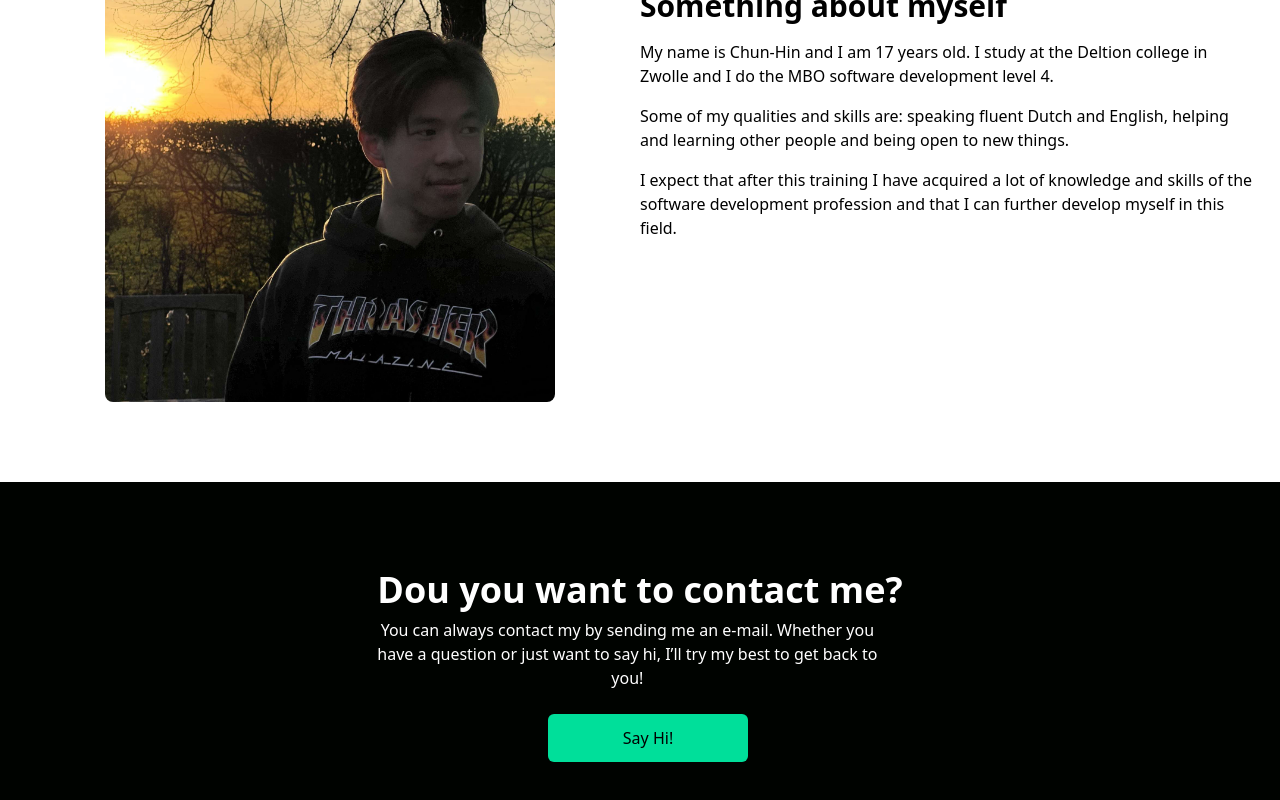
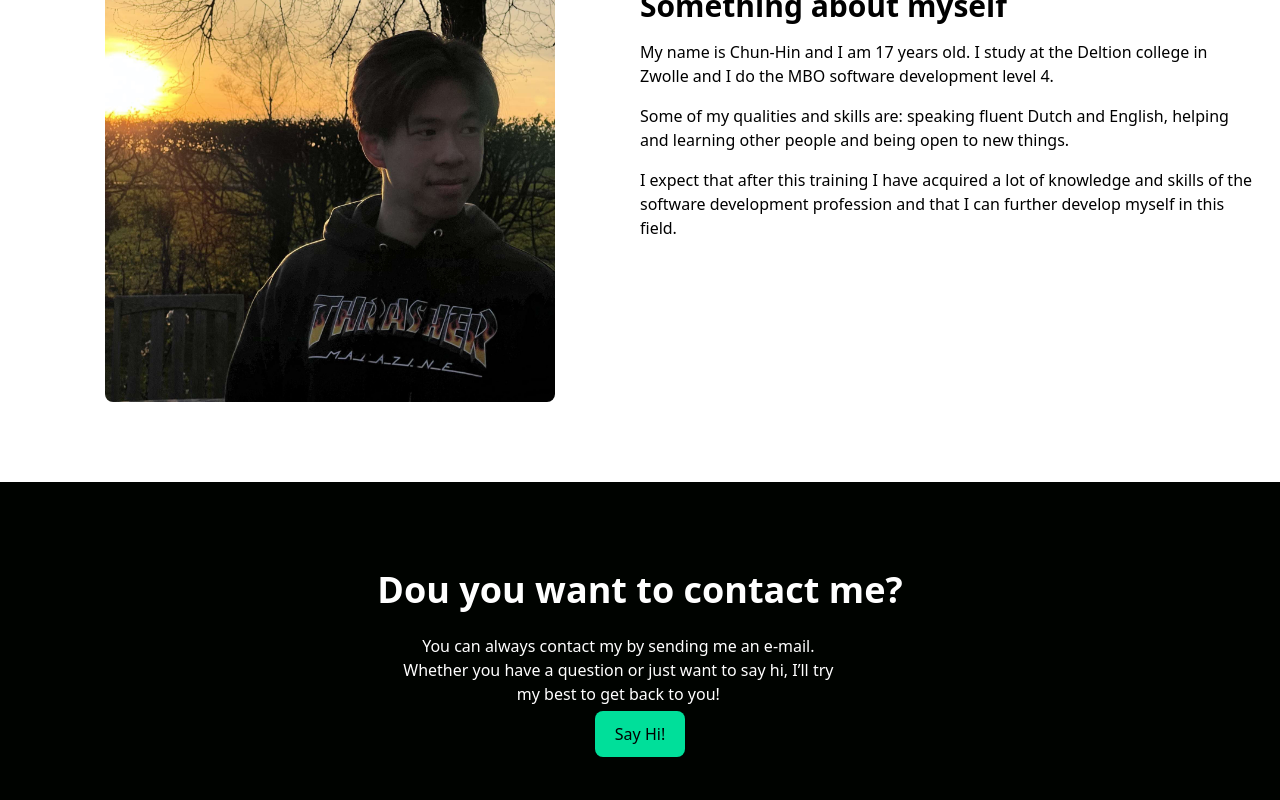
Before and after one commit to Chun-Hin/chunhnin.nl, a React (Create React App) app: page / in a window 1280 px wide. Shown: the part 1078-1878 px from the top of the page. Built offline with nearby package versions, Linux system fonts and the light colour scheme.

Commit message:
mail btn working

```diff
--- a/src/components/Contact.js
+++ b/src/components/Contact.js
@@ -2,12 +2,12 @@ import React from "react";
 
 function Contact() {
     return(
-        <div className="w-full py-16 text-white px-4 text-center flex flex-col justify-center" id="Contact">
+        <div className="w-full py-16 text-white px-4 text-center flex flex-col justify-center items-center text-center" id="Contact">
             <div className="max-w-[1240px] mx-auto">
                 <div className="lg:col-span-2 my-4">
                     <h1 className="md:text-4xl sm:text-3xl text-2xl font-bold py-2">Dou you want to contact me?</h1>
-                    <p className="max-w-[500px]">You can always contact my by sending me an e-mail. Whether you have a question or just want to say hi, I’ll try my best to get back to you!</p>
-                    <button className="bg-[#00df9a] text-black rounded-md font-medium w-[200px] ml-4 my-6 py-3">Say Hi!</button>
+                    <p className="max-w-[450px] my-4 ml-4">You can always contact my by sending me an e-mail. Whether you have a question or just want to say hi, I’ll try my best to get back to you!</p>
+                    <a href="mailto:chunhin.ip05@gmail.com" className="bg-[#00df9a] text-black rounded-lg font-medium w-[200px] mt-8 px-5 py-3">Say Hi!</a>
                 </div>
             </div>
         </div>
```
